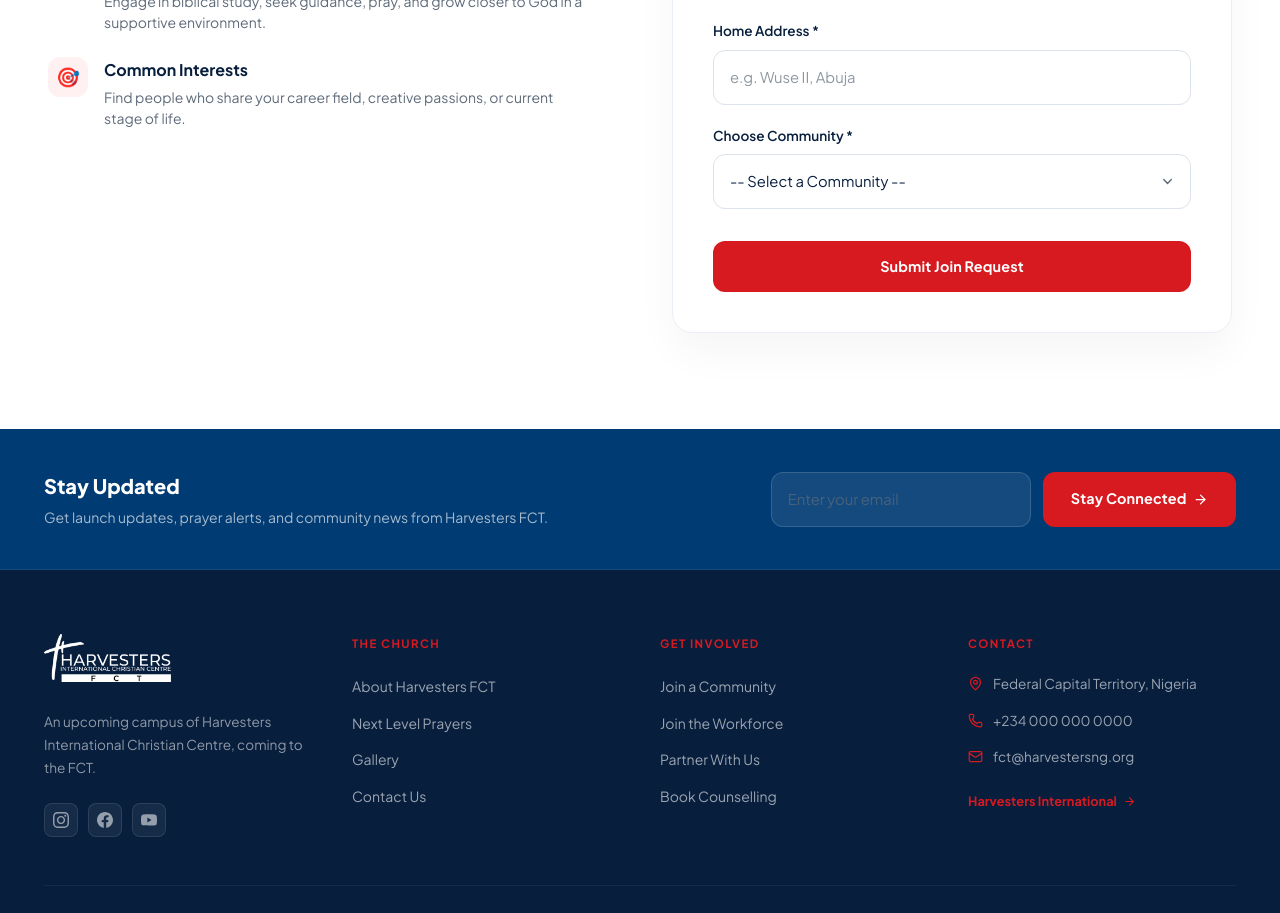
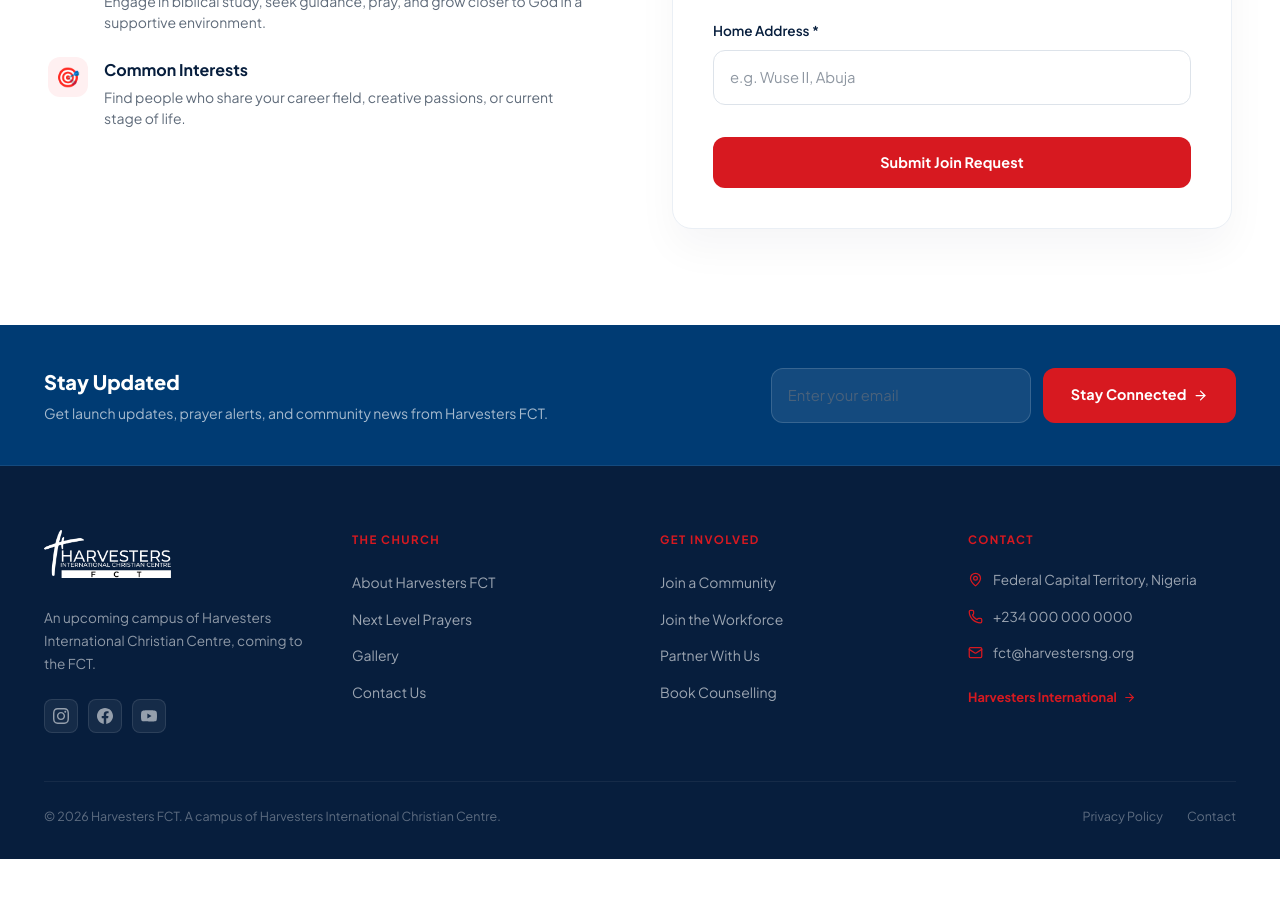
Before and after one commit to fatade1/Harvesters-FCT, a Next.js app: page /communities in a window 1280 px wide. Shown: the part 2460-3373 px from the top of the page. After the commit the page ends 3319 px from the top, so only its background shows below. Built offline with nearby package versions, Linux system fonts and the light colour scheme.

Commit message:
Remove 'Choose Community' input field and state from communities page

```diff
--- a/src/app/communities/page.tsx
+++ b/src/app/communities/page.tsx
@@ -19,10 +19,10 @@ const communities = [
   { name: 'Non-Interest Small Group', desc: 'For anyone who simply wants a warm community to belong to, grow with, pray with, and do life with beyond shared interests.', category: 'Non-Interest', icon: '❤️' },
 ];
 
-interface FormData { fullName: string; phone: string; email: string; address: string; community: string; }
+interface FormData { fullName: string; phone: string; email: string; address: string; }
 
 export default function CommunitiesPage() {
-  const [form, setForm] = useState<FormData>({ fullName: '', phone: '', email: '', address: '', community: '' });
+  const [form, setForm] = useState<FormData>({ fullName: '', phone: '', email: '', address: '' });
   const [submitted, setSubmitted] = useState(false);
   const [loading, setLoading] = useState(false);
 
@@ -153,12 +153,12 @@ export default function CommunitiesPage() {
                     </div>
                     <h3 style={{ fontFamily: "'Plus Jakarta Sans',sans-serif", fontSize: '1.5rem', fontWeight: '800', color: '#071E3D', marginBottom: '0.75rem' }}>Request Submitted!</h3>
                     <p style={{ color: '#5F6B7A', lineHeight: '1.8', marginBottom: '2rem', fontSize: '0.925rem' }}>
-                      Thank you for choosing to join the <strong>{form.community}</strong>. Our church administrators have received your details and will reach out to you shortly to add you to the group.
+                      Thank you for choosing to join a community. Our church administrators have received your details and will reach out to you shortly to get you added to the right group.
                     </p>
                     <button
                       onClick={() => {
                         setSubmitted(false);
-                        setForm({ fullName: '', phone: '', email: '', address: '', community: '' });
+                        setForm({ fullName: '', phone: '', email: '', address: '' });
                       }}
                       className="btn-primary"
                       style={{ width: '100%', justifyContent: 'center' }}
@@ -222,29 +222,6 @@ export default function CommunitiesPage() {
                       />
                     </div>
 
-                    <div>
-                      <label className="form-label" htmlFor="community">Choose Community *</label>
-                      <select
-                        id="community"
-                        required
-                        className="form-select"
-                        value={form.community}
-                        onChange={e => setForm(f => ({ ...f, community: e.target.value }))}
-                      >
-                        <option value="" disabled>-- Select a Community --</option>
-                        <optgroup label="Interest-Based Communities">
-                          {communities.filter(c => c.category === 'Interest').map(c => (
-                            <option key={c.name} value={c.name}>{c.name}</option>
-                          ))}
-                        </optgroup>
-                        <optgroup label="Non-Interest-Based Communities">
-                          {communities.filter(c => c.category !== 'Interest').map(c => (
-                            <option key={c.name} value={c.name}>{c.name}</option>
-                          ))}
-                        </optgroup>
-                      </select>
-                    </div>
-
                     <button
                       type="submit"
                       className="btn-primary"
```
